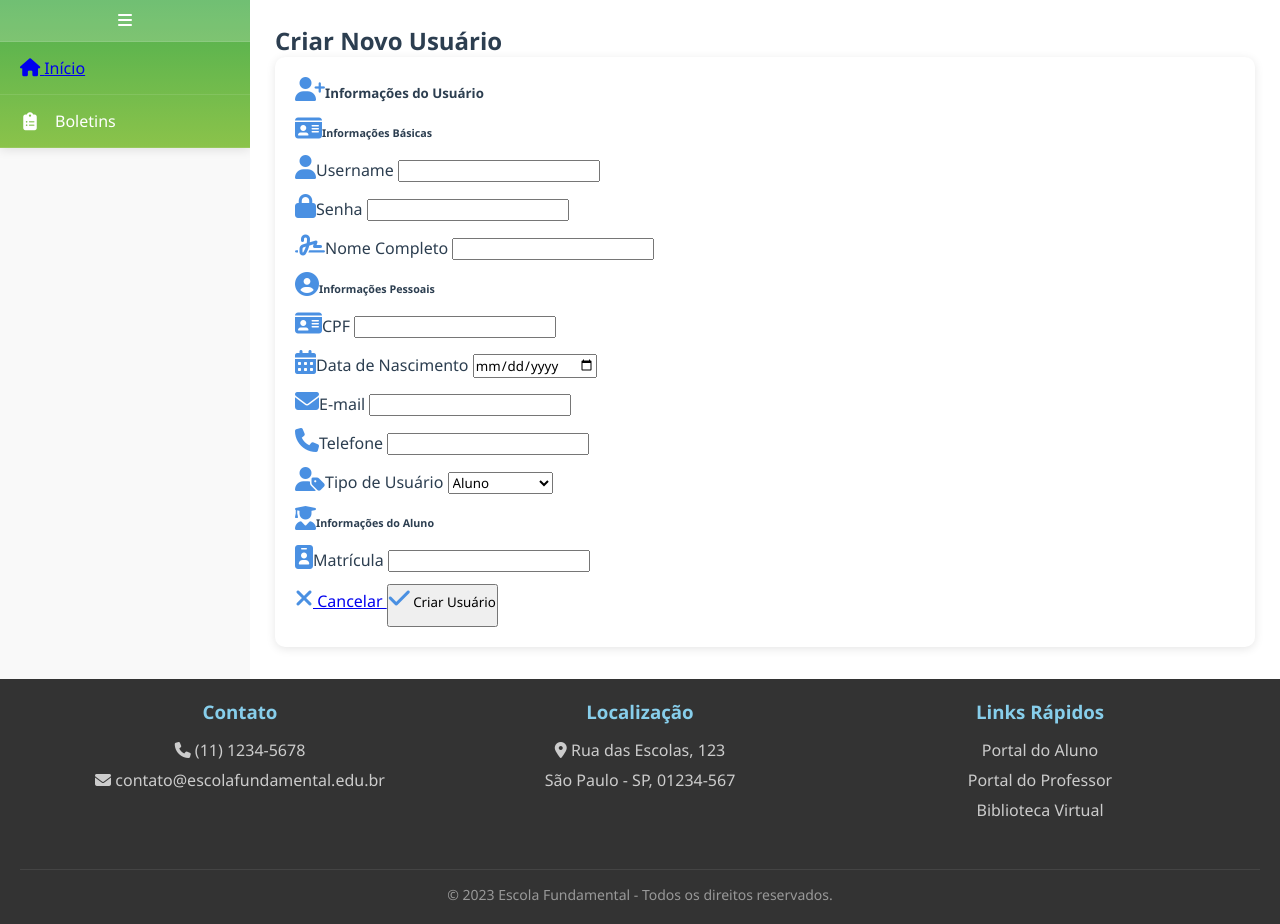
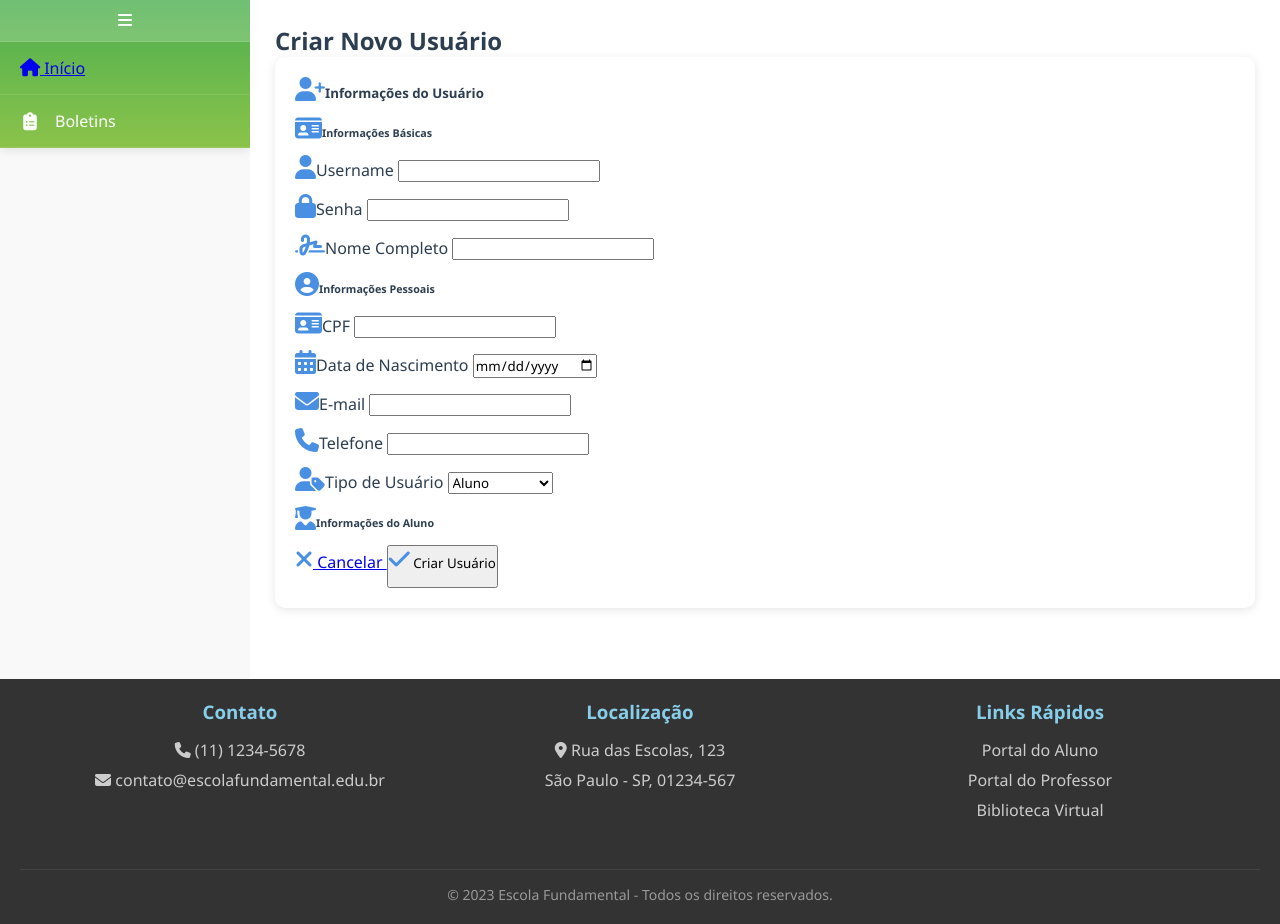
Before and after one commit to Guxtavoc/Projeto-Programacao-web, a Django app: page /criar_usuario/ in a window 1280 px wide. Shown: the part 70-994 px from the top of the page. Run offline with Django 5.2, Linux system fonts and the light colour scheme; a user stored in the database is signed in; tables that the repository leaves empty hold one stand-in row (values such as "Sample post").

Commit message:
Geração automatica de matriculas

```diff
--- a/POA/templates/criar_usuario.html
+++ b/POA/templates/criar_usuario.html
@@ -129,15 +129,7 @@
                 </h6>
               </div>
 
-              <div class="col-md-4 mb-3">
-                <label class="form-label">
-                  <i class="fas fa-id-badge text-muted me-1"></i>Matrícula
-                </label>
-                {{ form.matricula }}
-                {% if form.matricula.errors %}
-                <div class="text-danger small mt-1">{{ form.matricula.errors }}</div>
-                {% endif %}
-              </div>
+
             </div>
 
             <!-- Campos Específicos - Professor -->
--- a/contas/forms.py
+++ b/contas/forms.py
@@ -18,6 +18,5 @@ class CriarUsuarioForm(forms.Form):
     tipo_papel = forms.ChoiceField(choices=Papel.TIPOS_PAPEL, label="Papel")
 
     # Campos opcionais específicos
-    matricula = forms.CharField(required=False)
     codigo_funcional = forms.CharField(required=False)
     formacao = forms.CharField(required=False)
--- a/contas/views.py
+++ b/contas/views.py
@@ -33,14 +33,12 @@ def logout_view(request):
 
 @login_required
 def criar_usuario(request):
+    # Verifica permissões
     if request.user.is_superuser:
         has_permission = True
     else:
         pessoa = getattr(request.user, "pessoa", None)
-        has_permission = (
-            pessoa and
-            pessoa.papeis.filter(tipo=Papel.COORDENADOR).exists()
-        )
+        has_permission = pessoa and pessoa.papeis.filter(tipo=Papel.COORDENADOR).exists()
 
     if not has_permission:
         messages.error(request, "Apenas coordenadores podem criar usuários.")
@@ -49,13 +47,14 @@ def criar_usuario(request):
     # Processamento do formulário
     if request.method == "POST":
         form = CriarUsuarioForm(request.POST)
-
         if form.is_valid():
+            # Criação do usuário
             user = User.objects.create_user(
                 username=form.cleaned_data["username"],
                 password=form.cleaned_data["senha"]
             )
 
+            # Criação da pessoa
             pessoa = Pessoa.objects.create(
                 user=user,
                 nome=form.cleaned_data["nome"],
@@ -65,16 +64,15 @@ def criar_usuario(request):
                 telefone=form.cleaned_data["telefone"],
             )
 
+            # Criação do papel
             papel = Papel.objects.create(
                 pessoa=pessoa,
                 tipo=form.cleaned_data["tipo_papel"]
             )
 
+            # Criação do info específico
             if papel.tipo == Papel.ALUNO:
-                AlunoInfo.objects.create(
-                    papel=papel,
-                    matricula=form.cleaned_data["matricula"]
-                )
+                AlunoInfo.objects.create(papel=papel)  # Matrícula gerada automaticamente
             elif papel.tipo == Papel.PROFESSOR:
                 ProfessorInfo.objects.create(
                     papel=papel,
@@ -84,7 +82,6 @@ def criar_usuario(request):
 
             messages.success(request, "Usuário criado com sucesso!")
             return redirect("dashboard")
-
     else:
         form = CriarUsuarioForm()
 
--- a/pessoas/models.py
+++ b/pessoas/models.py
@@ -1,5 +1,6 @@
 from django.db import models
 from django.contrib.auth.models import User
+from django.utils import timezone
 
 #dados comuns a todos os usuarios
 class Pessoa(models.Model):
@@ -42,8 +43,22 @@ class Papel(models.Model):
 #Um aluno COMPÕE suas informações + informações do seu papel + informações do usuario
 class AlunoInfo(models.Model):
     papel = models.OneToOneField(Papel, on_delete=models.CASCADE, related_name='aluno_info')
-    matricula = models.CharField(max_length=20, unique=True, verbose_name='Matrícula')
+    matricula = models.CharField(max_length=20, unique=True, verbose_name='Matrícula', blank=True)
     data_ingresso = models.DateField(auto_now_add=True, verbose_name='Data de ingresso')
+
+    def save(self, *args, **kwargs):
+        if not self.matricula:
+            ano = timezone.now().year
+            # Pega o último número sequencial para o ano atual
+            ultimas = AlunoInfo.objects.filter(matricula__startswith=str(ano)).order_by('-matricula')
+            if ultimas.exists():
+                ultimo_numero = int(ultimas.first().matricula[-4:])
+                sequencial = ultimo_numero + 1
+            else:
+                sequencial = 1
+            # Gera matrícula com zeros à esquerda
+            self.matricula = f"{ano}{sequencial:04d}"
+        super().save(*args, **kwargs)
 
     def __str__(self):
         return f"Aluno: {self.papel.pessoa.nome} - {self.matricula}"
```
